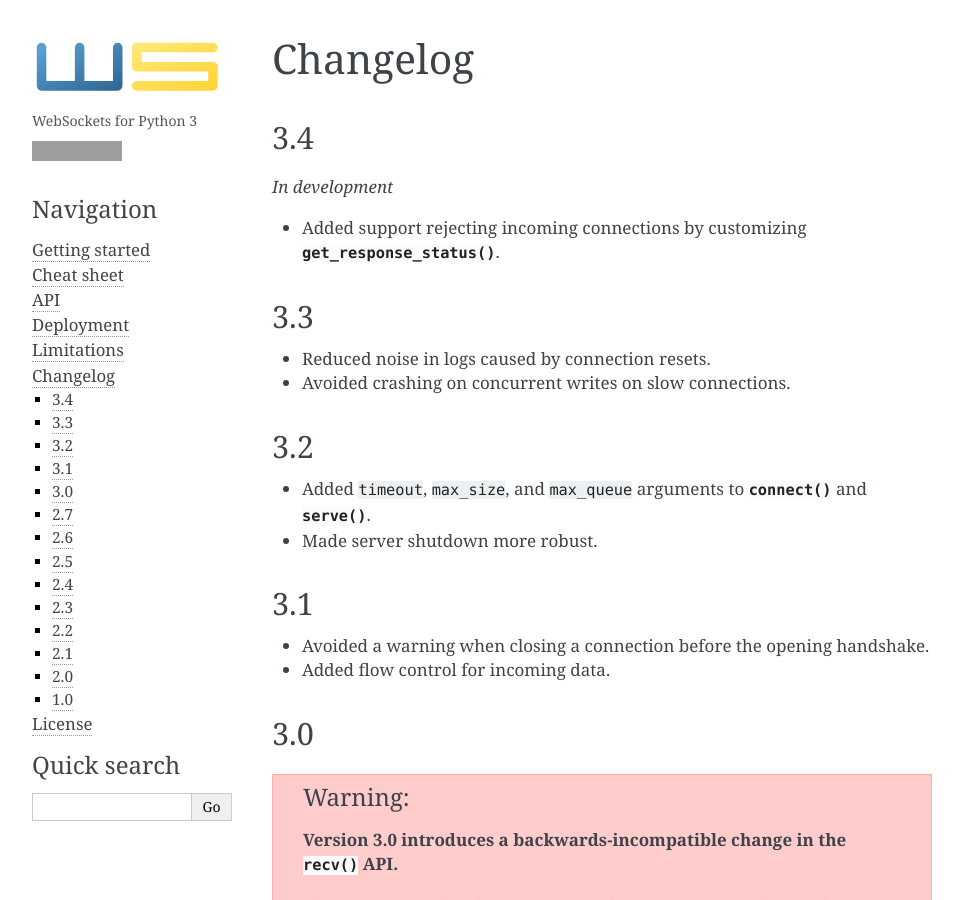
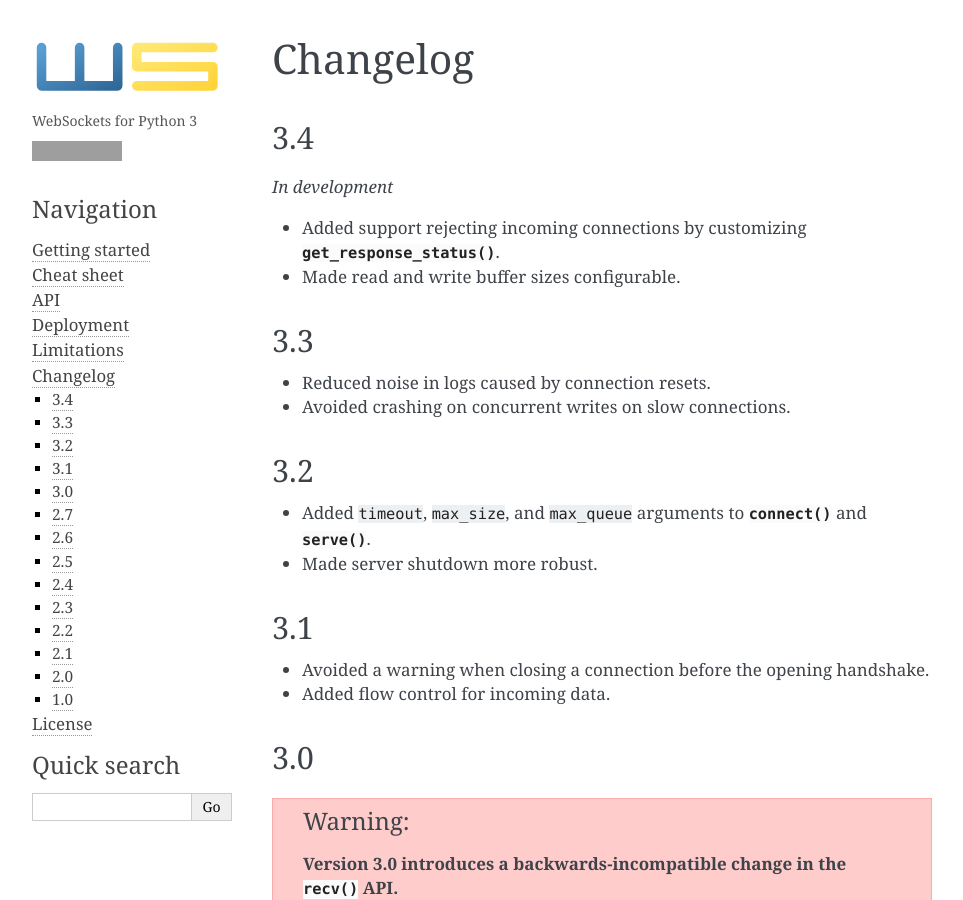
Before and after one commit to python-websockets/websockets, a Sphinx documentation site: the page built from docs/changelog.rst, in a window 1280 px wide and 900 px high. Shown: the whole window, without its empty margins (148-1111 px from the left). Built offline with Sphinx 7.4.7, drawn with Linux system fonts in a browser that asks for light colours; grey boxes are pictures that could not be loaded.

Commit message:
Update changelog.

```diff
--- a/docs/changelog.rst
+++ b/docs/changelog.rst
@@ -8,6 +8,8 @@ Changelog
 
 * Added support rejecting incoming connections by customizing
   :meth:`~websockets.server.WebSocketServerProtocol.get_response_status()`.
+
+* Made read and write buffer sizes configurable.
 
 3.3
 ...
```
